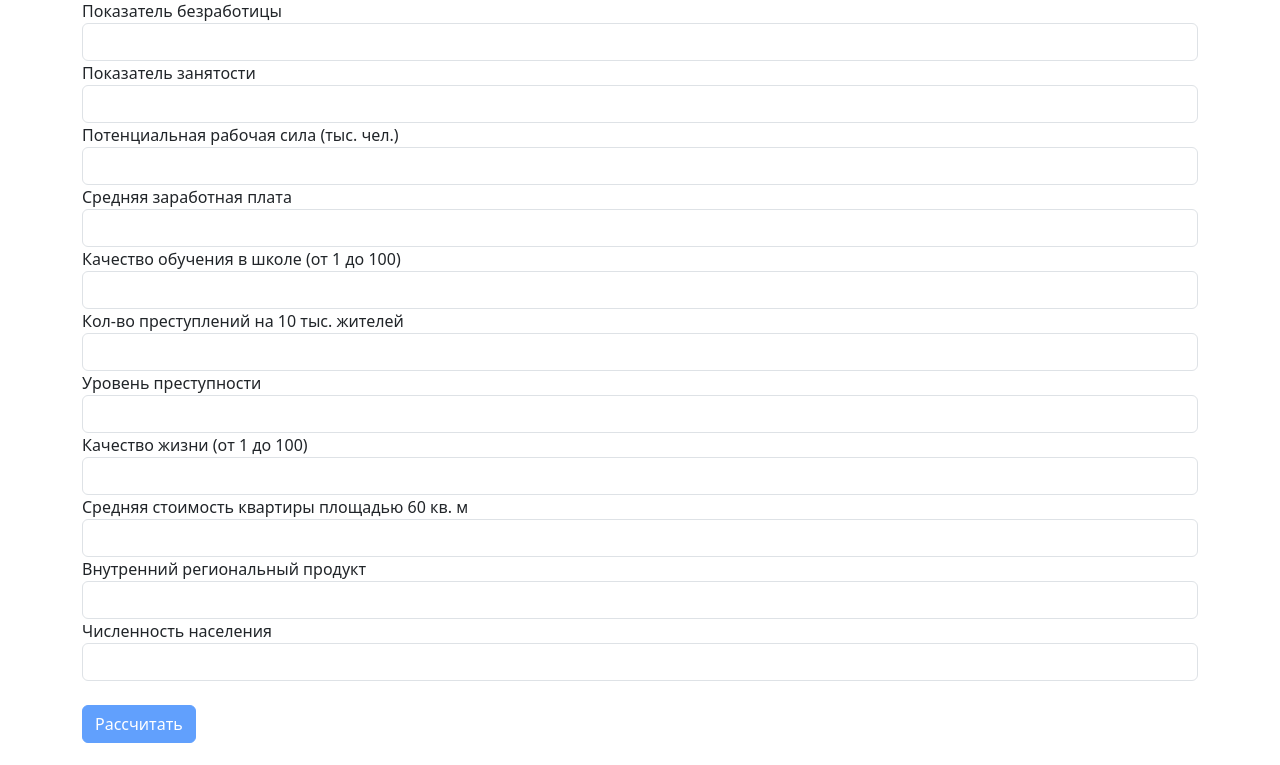
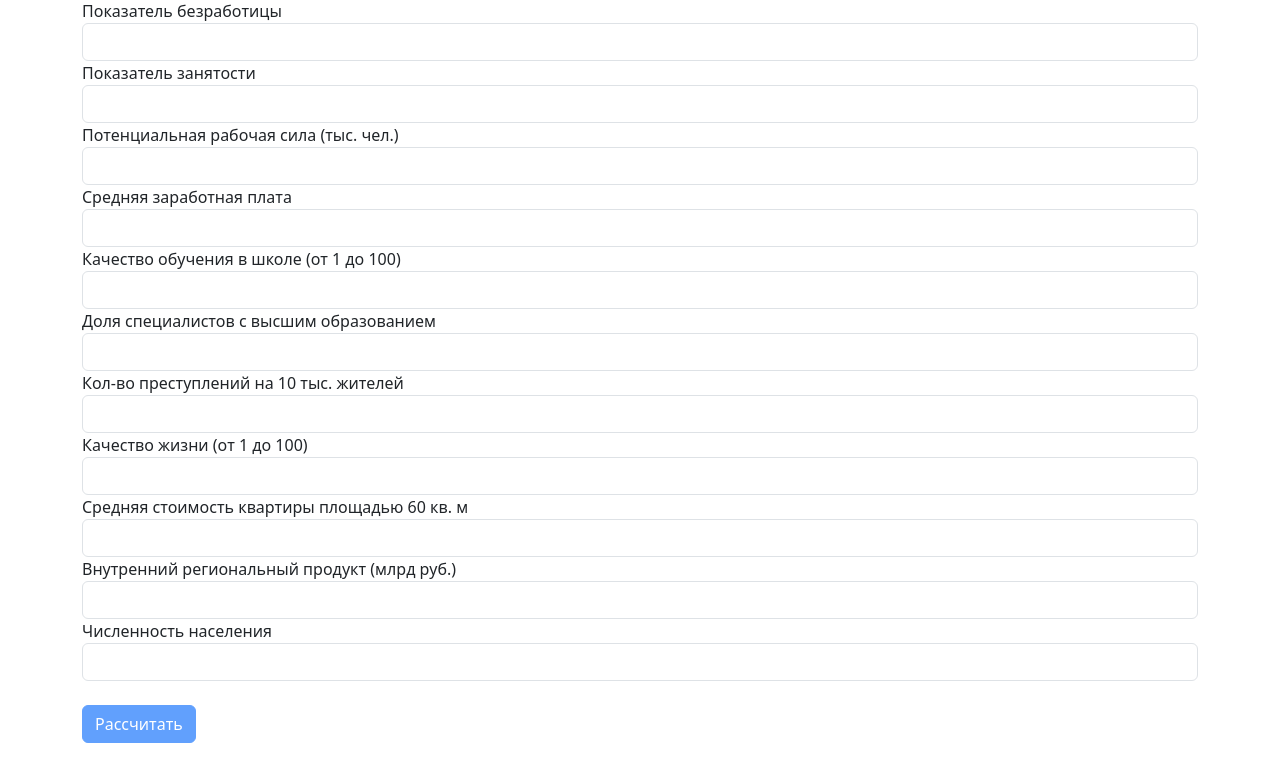
Before and after one commit to LoMax48/investment, a Flask app: page /predict in a window 1280 px wide. Shown: the part 357-1122 px from the top of the page. Run offline with Flask 3, Linux system fonts and the light colour scheme; parts of the project's set-up code (start-up, migrations or seed data) failed here and were passed over.

Commit message:
Исправления на форме расчёта по параметрам

```diff
--- a/templates/predict.html
+++ b/templates/predict.html
@@ -41,12 +41,12 @@
             </div>
 
             <div class="form-group">
-                <label for="education_high">Кол-во преступлений на 10 тыс. жителей</label>
+                <label for="education_high">Доля специалистов с высшим образованием</label>
                 <input type="number" id="education_high" name="education_high" class="form-control">
             </div>
 
             <div class="form-group">
-                <label for="crimes">Уровень преступности</label>
+                <label for="crimes">Кол-во преступлений на 10 тыс. жителей</label>
                 <input type="number" id="crimes" name="crimes" class="form-control">
             </div>
 
@@ -61,7 +61,7 @@
             </div>
 
             <div class="form-group">
-                <label for="vrp_2023">Внутренний региональный продукт</label>
+                <label for="vrp_2023">Внутренний региональный продукт (млрд руб.)</label>
                 <input type="number" id="vrp_2023" name="vrp_2023" class="form-control">
             </div>
 
```
